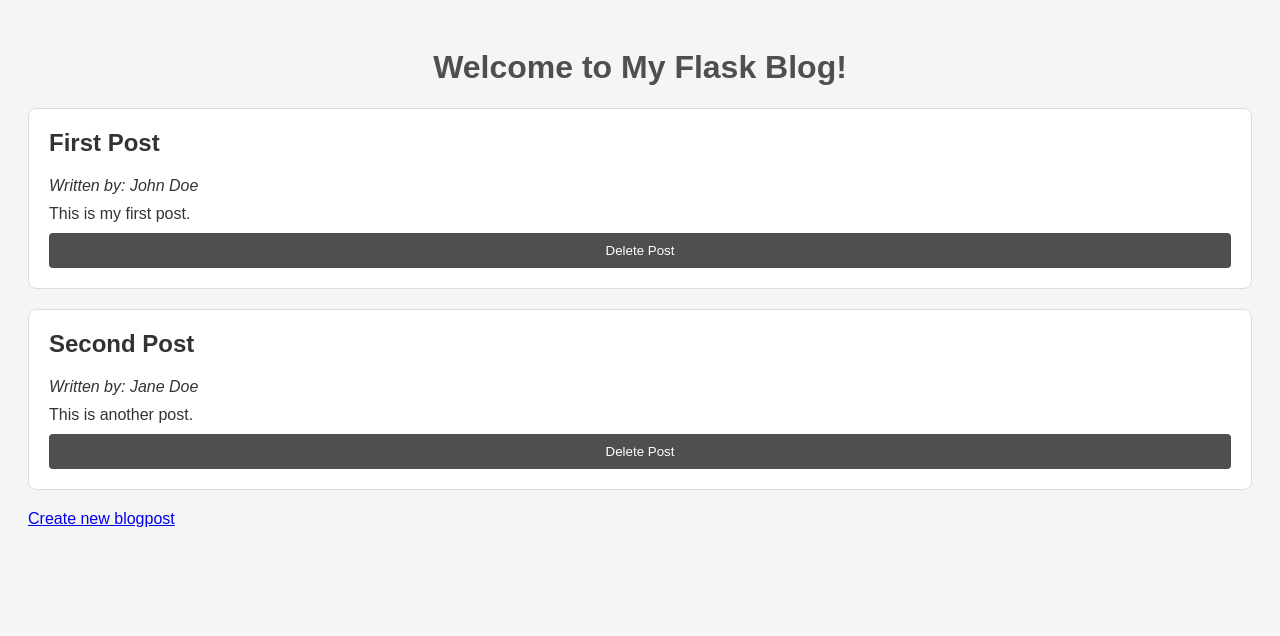
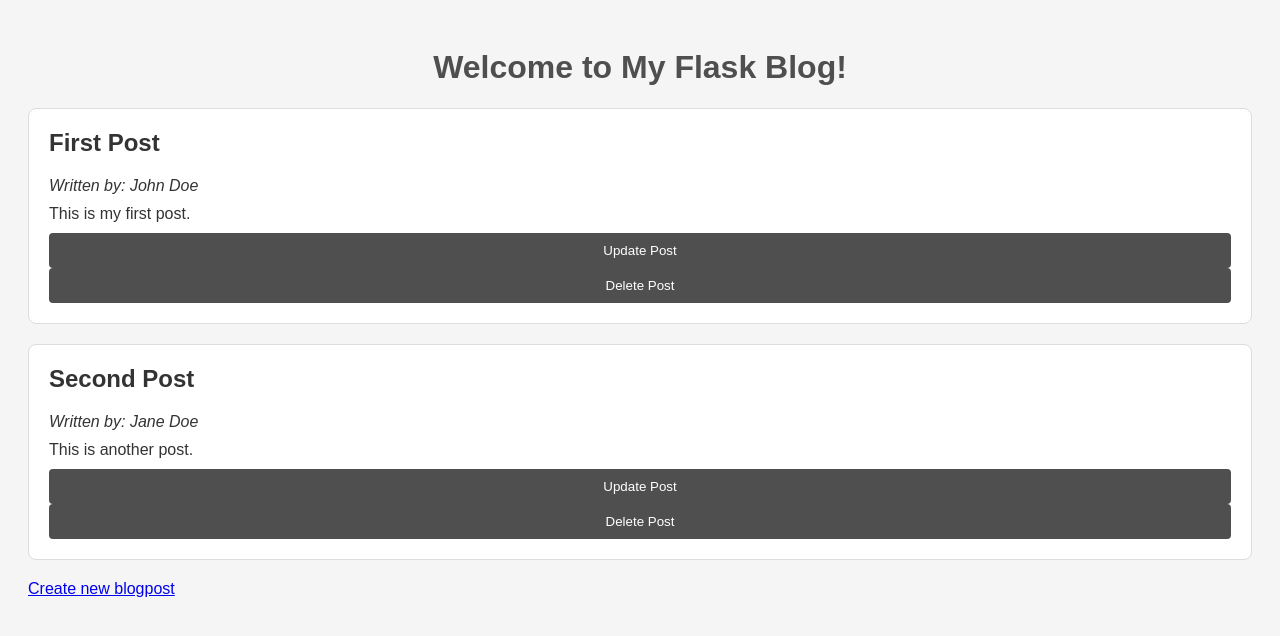
Before and after one commit to Felipe1114/Flask_blog, a Flask app: page / in a window 1280 px wide. Shown: the top 636 px of the page. Run offline with Flask 3, Linux system fonts and the light colour scheme.

Commit message:
update formular in index.html eingefügt

```diff
--- a/templates/index.html
+++ b/templates/index.html
@@ -13,6 +13,11 @@
         <h2>{{  post["title"]  }}</h2>
         <p><em>Written by: {{  post["author"]  }}</em></p>
         <p>{{  post["content"]  }}</p>
+
+         <form action="{{ url_for('update', post_id=post['id']) }}" method="GET">
+             <button type="submit">Update Post</button>
+        </form>
+
         <form action="{{ url_for('delete_post', post_id=post['id']) }}" method="POST">
              <button type="submit">Delete Post</button>
         </form>
```
